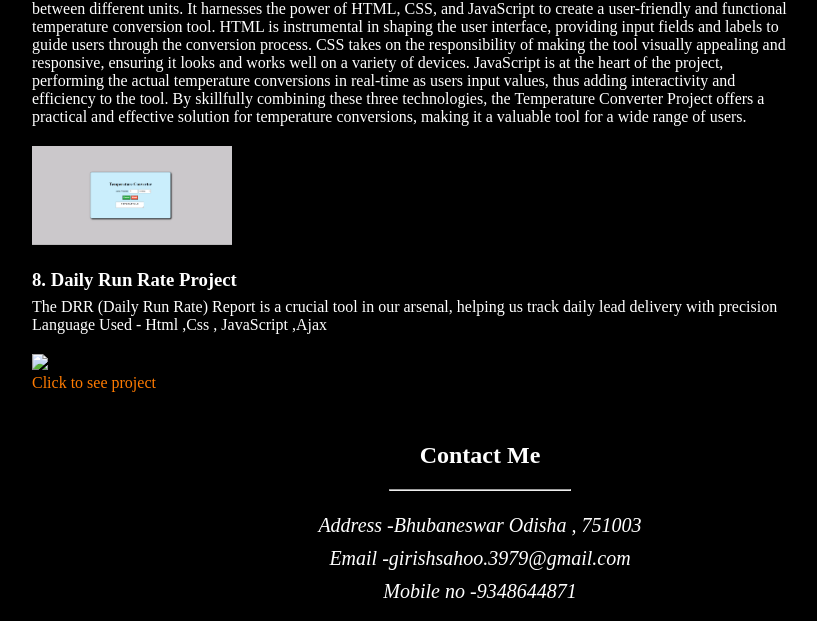
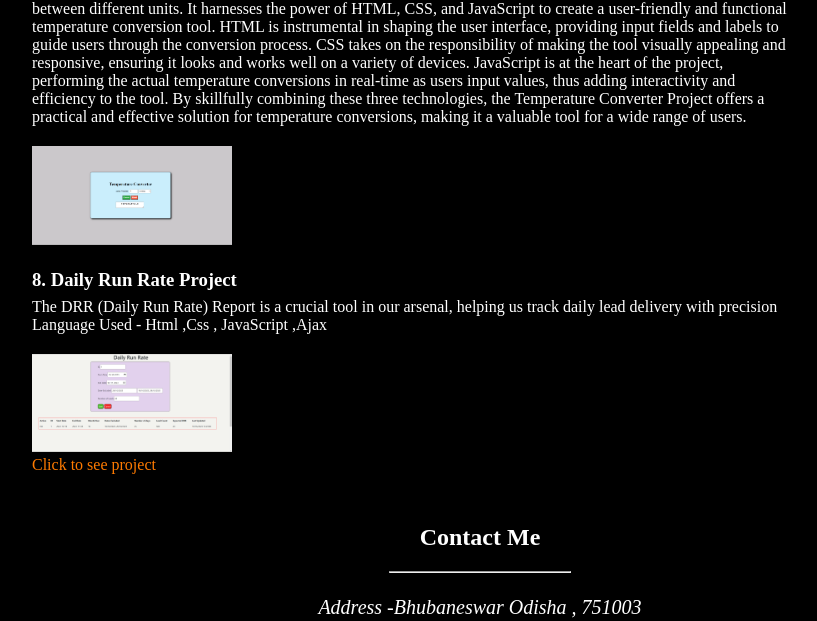
Before and after one commit to GirishKS6112000/Portfolio, a plain HTML site: page index.html in a window 1280 px wide. Shown: the part 3578-4199 px from the top of the page, without its empty margins (168-985 px from the left). Drawn offline with Linux system fonts and the light colour scheme; the site is published under a folder, as on GitHub Pages, so addresses that start at the root find nothing.

Commit message:
initial commit

```diff
--- a/index.html
+++ b/index.html
@@ -193,7 +193,7 @@ execution, and output display.{ HTML, CSS, JS}</p>
     <p>The DRR (Daily Run Rate) Report is a crucial tool in our arsenal, helping us track daily lead delivery with precision</p>
     <p>Language Used - Html ,Css , JavaScript ,Ajax</p>
     <figure>
-      <img src="/images/DRR.png"><br>
+      <img src="images/DRR.png"><br>
       <a href="https://girishks6112000.github.io/Daily_run_rate/" class="drrp" >Click to see project</a>
     </figure>
   </div>
```
